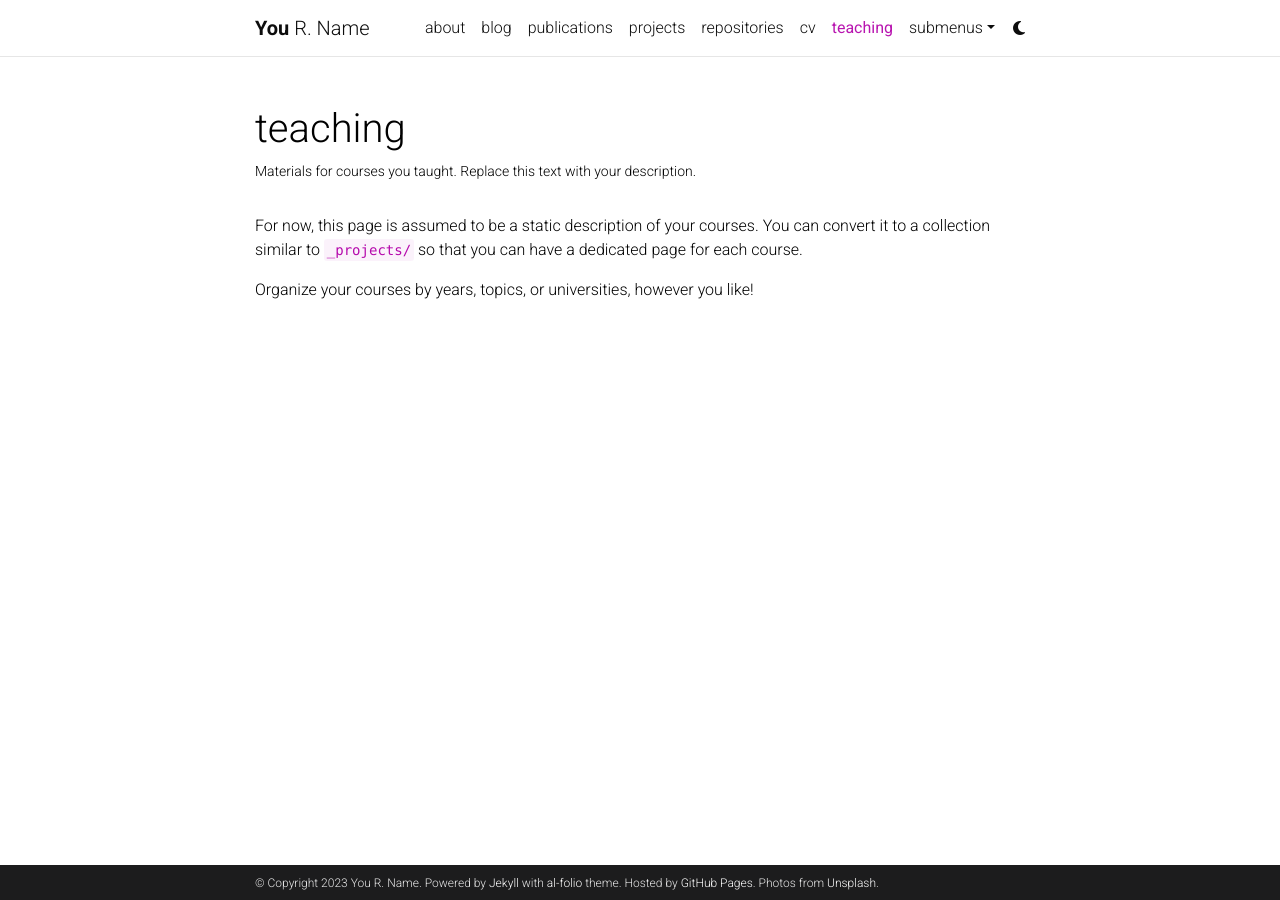
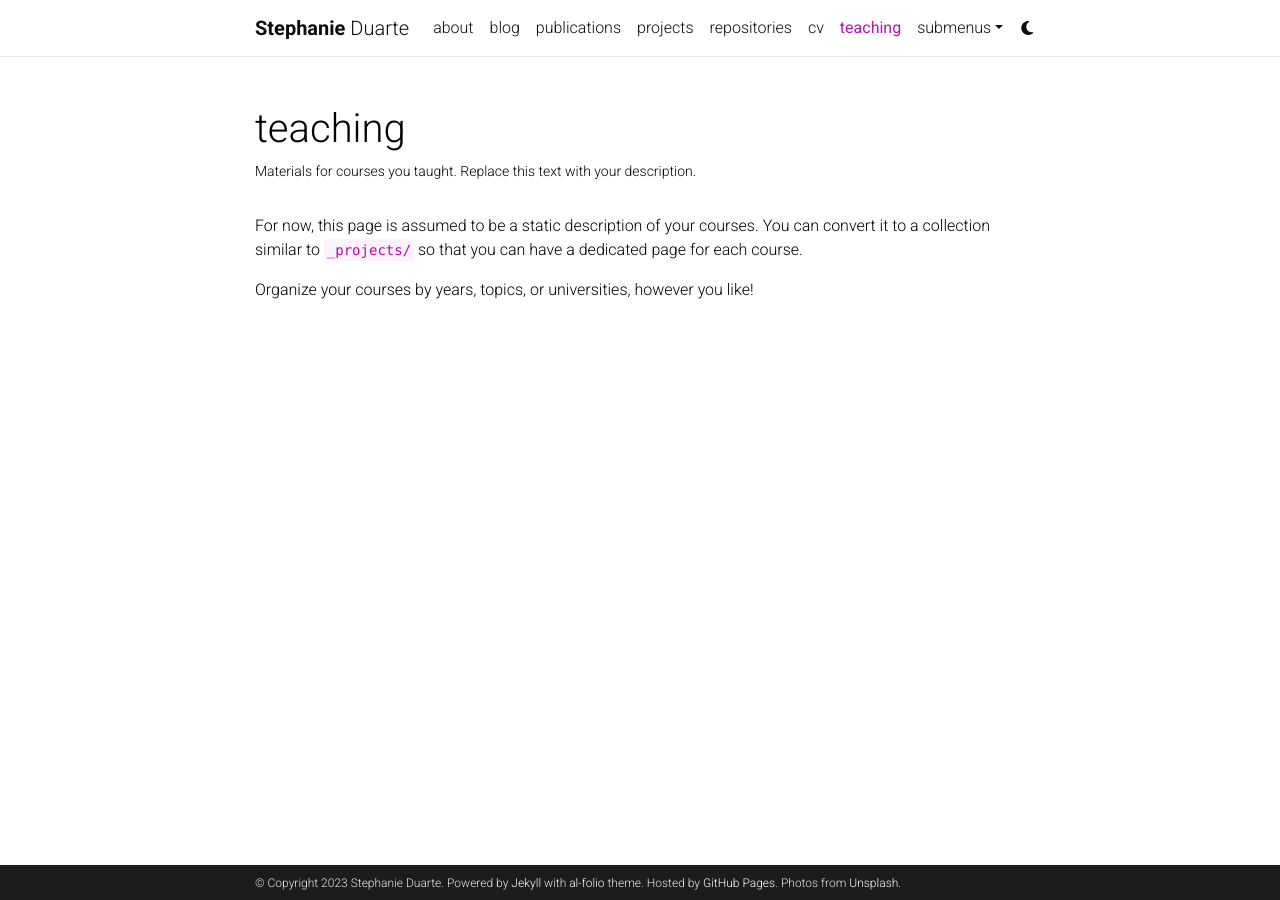
Before and after one commit to stedua22/stephanieduarte.github.io, a Jekyll site: the page built from _pages/teaching.md, in a window 1280 px wide. Built offline with Jekyll 4.4.1, drawn with Linux system fonts in a browser that asks for light colours; comment, search, counter and statistics services are not loaded; a style sheet for code colours, icons or effects is not loaded.

Commit message:
Update _config.yml

```diff
--- a/_config.yml
+++ b/_config.yml
@@ -3,10 +3,10 @@
 # -----------------------------------------------------------------------------
 
 title: blank # the website title (if blank, full name will be used instead)
-first_name: You
-middle_name: R.
-last_name: Name
-email: you@example.com
+first_name: Stephanie
+middle_name:
+last_name: Duarte
+email: duartes@mail.smu.edu
 description: > # the ">" symbol means to ignore newlines until "footer_text:"
   A simple, whitespace theme for academics. Based on [*folio](https://github.com/bogoli/-folio) design.
 footer_text: >
@@ -18,8 +18,8 @@ keywords: jekyll, jekyll-theme, academic-website, portfolio-website  # add your
 lang: en # the language of your site (for example: en, fr, cn, ru, etc.)
 icon: ⚛️  # the emoji used as the favicon (alternatively, provide image name in /assets/img/)
 
-url: https://alshedivat.github.io # the base hostname & protocol for your site
-baseurl: /al-folio # the subpath of your site, e.g. /blog/
+url: https://stephanieduarte.github.io # the base hostname & protocol for your site
+baseurl:  # the subpath of your site, e.g. /blog/
 last_updated: false # set to true if you want to display last updated in the footer
 impressum_path:  # set to path to include impressum link in the footer, use the same path as permalink in a page, helps to conform with EU GDPR
 
```
